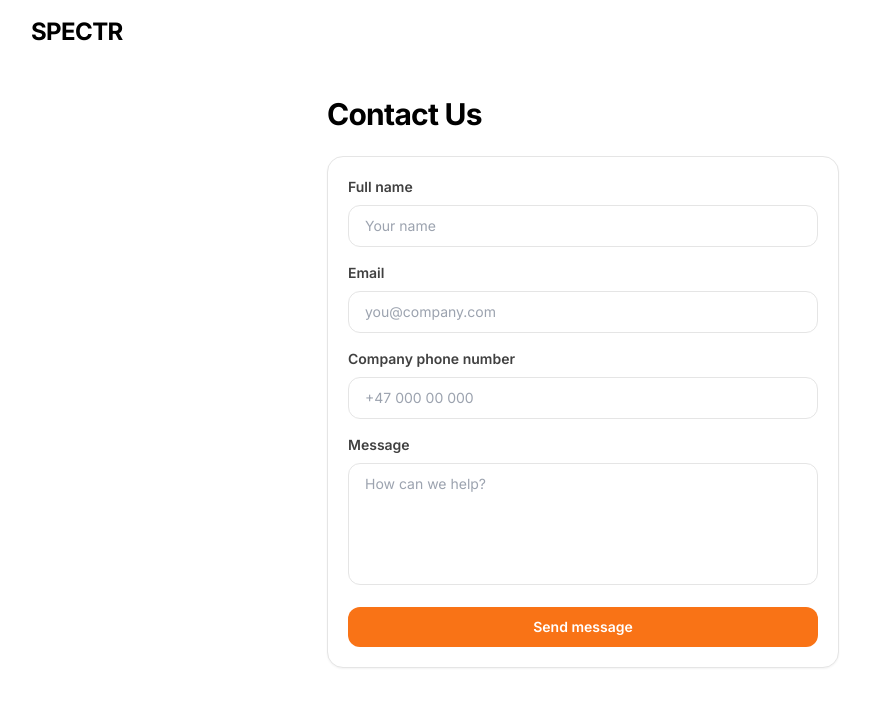
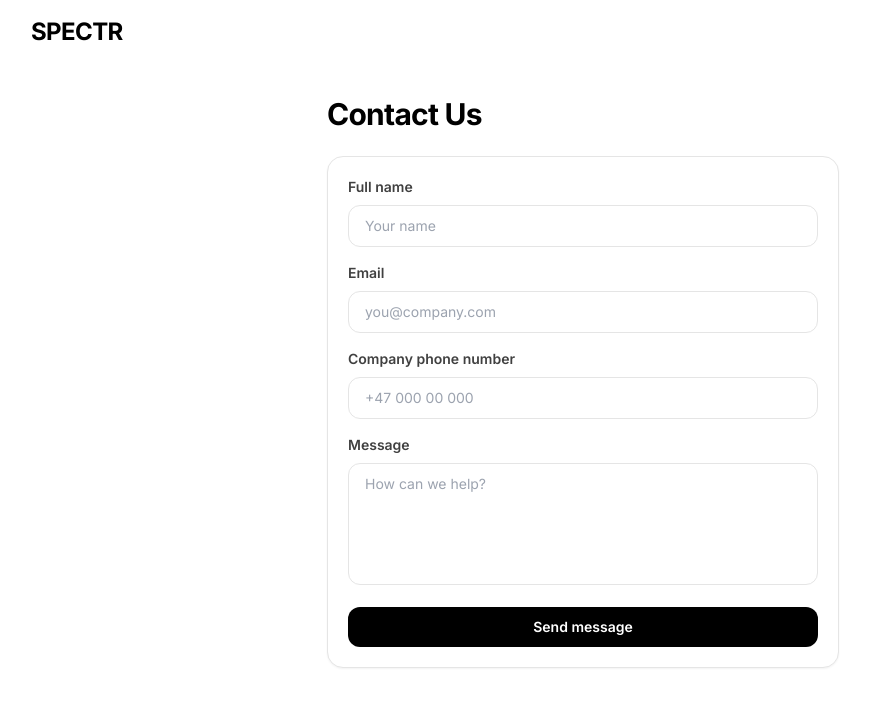
Before and after one commit to makwansoran/GoMercant.com, a Next.js app: page /contact in a window 1280 px wide. Shown: the top 706 px of the page, without its empty margins (57-927 px from the left). Built offline with nearby package versions, Linux system fonts and the light colour scheme.

Commit message:
Make Contact Us and Send buttons black
Change the dropdown Contact Us button and the contact form submit button to black styling.

```diff
--- a/app/contact/page.tsx
+++ b/app/contact/page.tsx
@@ -104,7 +104,7 @@ export default function ContactPage() {
 
               <button
                 type="submit"
-                className="w-full rounded-xl bg-orange-500 px-5 py-2.5 text-sm font-semibold text-white transition hover:bg-orange-600"
+                className="w-full rounded-xl bg-black px-5 py-2.5 text-sm font-semibold text-white transition hover:bg-neutral-800"
               >
                 Send message
               </button>
--- a/components/premium-timeline-landing.tsx
+++ b/components/premium-timeline-landing.tsx
@@ -74,7 +74,7 @@ export function PremiumTimelineLanding({
                     role="menuitem"
                     href="/contact"
                     onClick={() => setMenuOpen(false)}
-                    className="mt-2 flex w-full items-center justify-center rounded-xl bg-orange-500 px-4 py-3 text-sm font-semibold text-white transition-all hover:bg-orange-600"
+                    className="mt-2 flex w-full items-center justify-center rounded-xl bg-black px-4 py-3 text-sm font-semibold text-white transition-all hover:bg-neutral-800"
                   >
                     Contact Us
                   </Link>
```
